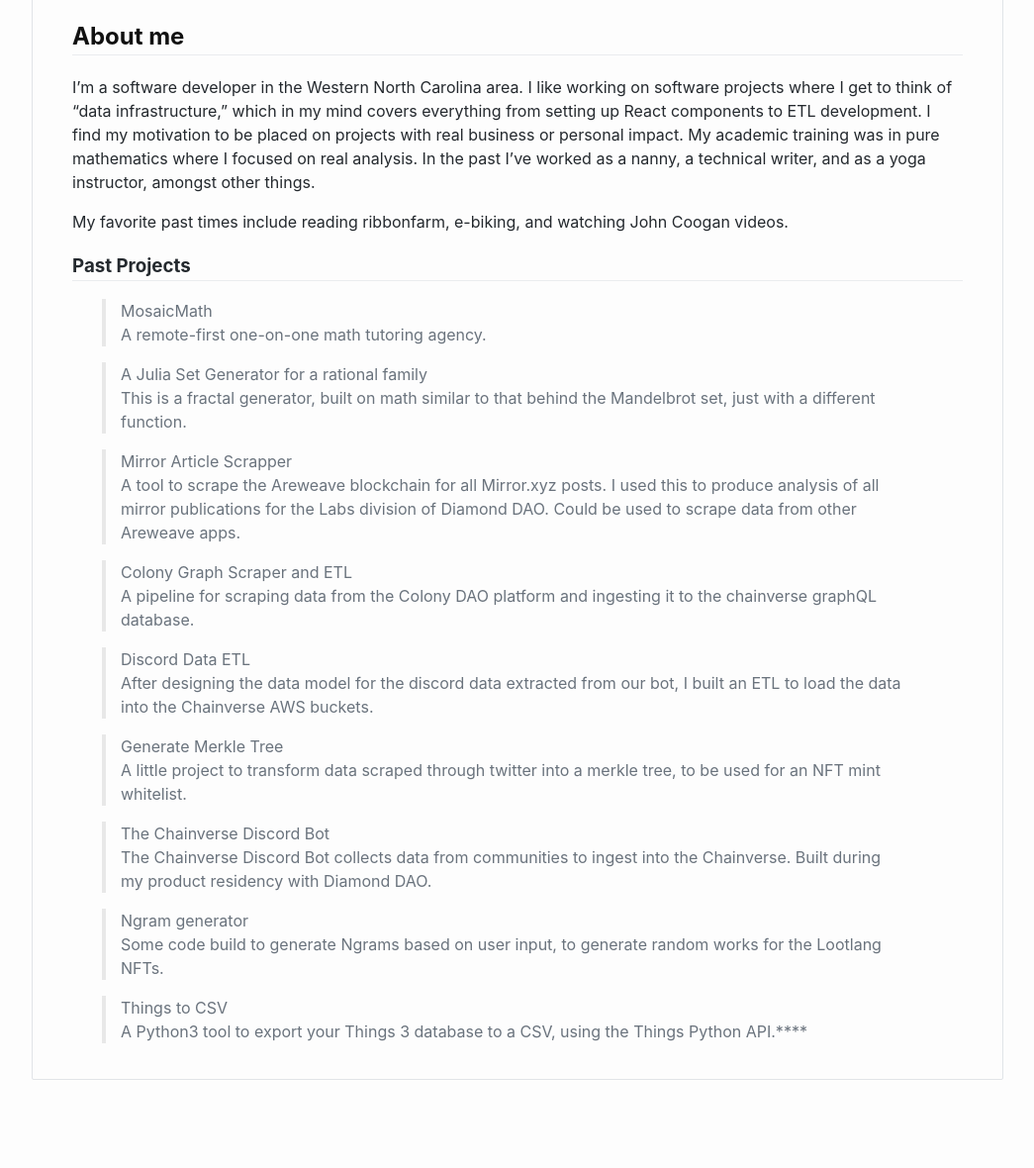
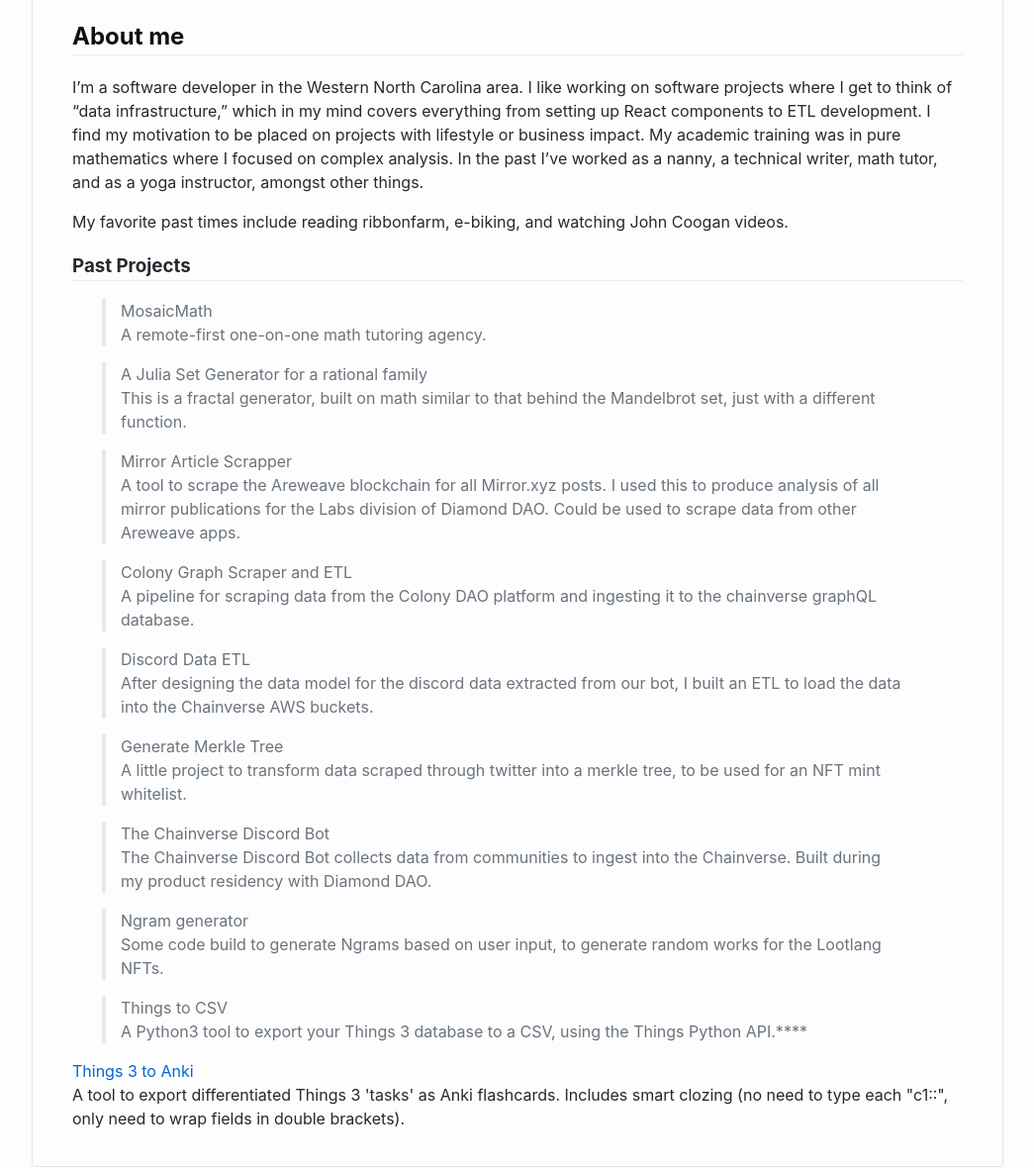
Before and after one commit to nathanabram/nathanabram.com, a plain HTML site: page index.html in a window 1280 px wide. Shown: the part 122-1302 px from the top of the page at 99% size, without its empty margins (117-1162 px from the left). Before the commit the page ends 1251 px from the top, so only its background shows below. Drawn offline with Linux system fonts and the light colour scheme.

Commit message:
Update index.html

```diff
--- a/index.html
+++ b/index.html
@@ -10,7 +10,8 @@
 <h2 id="about-me">About me</h2>
 
 
-<p>I’m a software developer in the Western North Carolina area. I like working on software projects where I get to think of “data infrastructure,” which in my mind covers everything from setting up React components to ETL development. I find my motivation to be placed on projects with real business or personal impact. My academic training was in pure mathematics where I focused on real analysis. In the past I’ve worked as a nanny, a technical writer, and as a yoga instructor, amongst other things. </p>
+<p>I’m a software developer in the Western North Carolina area. I like working on software projects where I get to think of “data infrastructure,” which in my mind covers everything from setting up React components to ETL development. I find my motivation to be placed on projects with
+    lifestyle or business impact. My academic training was in pure mathematics where I focused on complex analysis. In the past I’ve worked as a nanny, a technical writer, math tutor, and as a yoga instructor, amongst other things. </p>
 <p>My favorite past times include reading ribbonfarm, e-biking, and watching John Coogan videos.</p>
 
 <h3 id="past-projects"><strong>Past Projects</strong></h3>
@@ -57,6 +58,10 @@
 
   <p><a href="https://github.com/nathanabram/things_to_csv" target="_blank">Things to CSV</a><br />
   A Python3 tool to export your Things 3 database to a CSV, using the&nbsp;<a href="https://github.com/thingsapi/things.py" target="_blank">Things Python API</a>.****</p>
+</blockquote>
+
+  <p><a href="https://github.com/nathanabram/things3toanki" target="_blank">Things 3 to Anki</a><br />
+  A tool to export differentiated Things 3 'tasks' as Anki flashcards. Includes smart clozing (no need to type each "c1::", only need to wrap fields in double brackets).</p>
 </blockquote>
 
 
```
